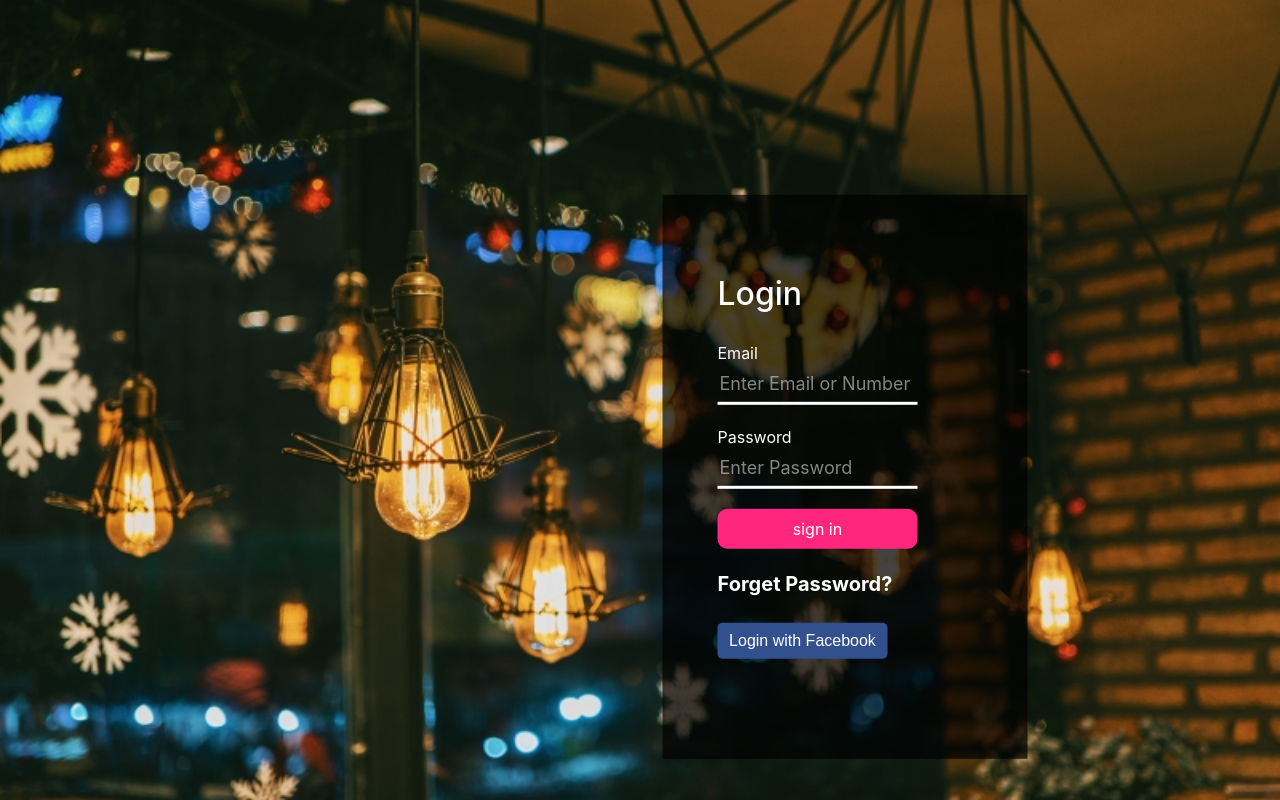
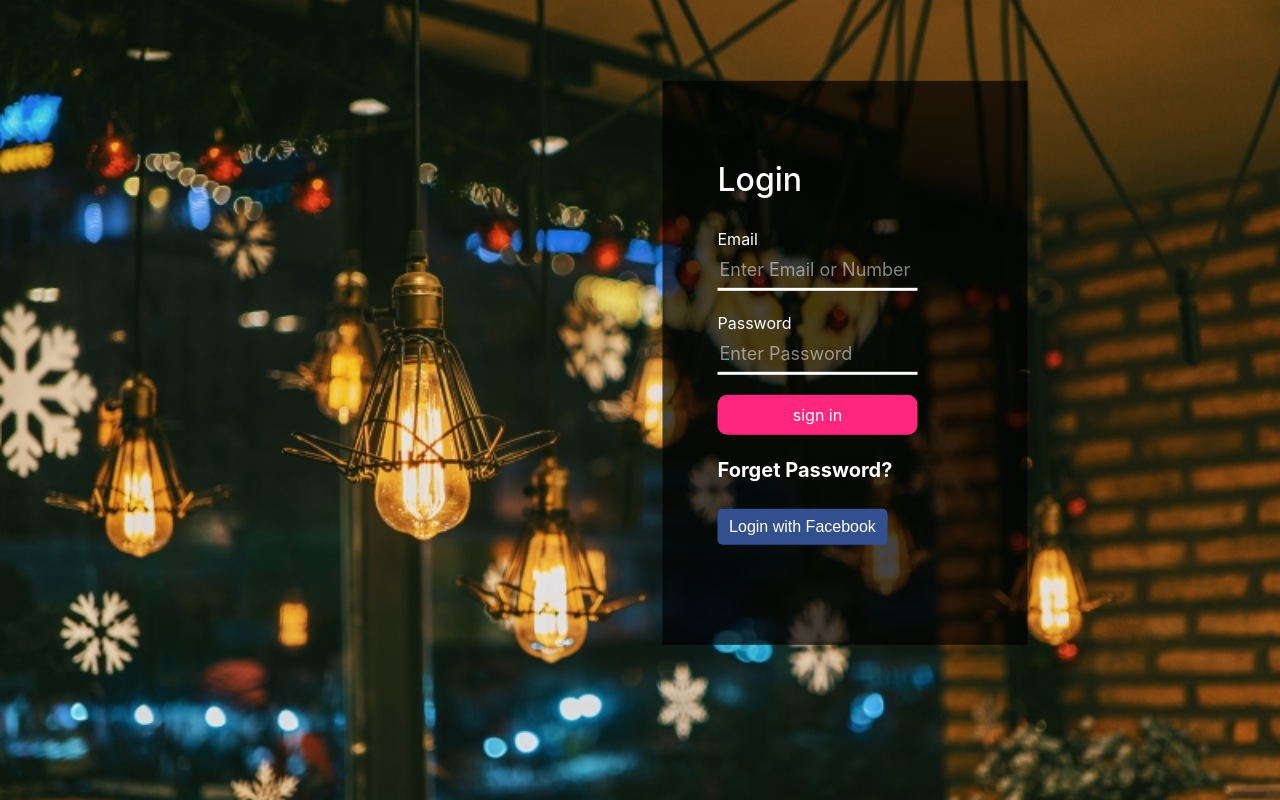
Before and after one commit to MuhammadZainEjaz/Downtown-Foodie-website, a PHP site: page /login.html in a window 1280 px wide. Run offline with PHP 8.4, Linux system fonts and the light colour scheme.

Commit message:
Update login.css

```diff
--- a/DownTown-Foodies-Website/css/login.css
+++ b/DownTown-Foodies-Website/css/login.css
@@ -17,7 +17,7 @@ body
     position:absolute;
     top:50%;
     /*left:45%;*/
-    margin-top:120%;
+    margin-top:90%;
     transform:translate(-50%, -50%);
     /*width:500px;*/
     /*max-height: 600px;
```
